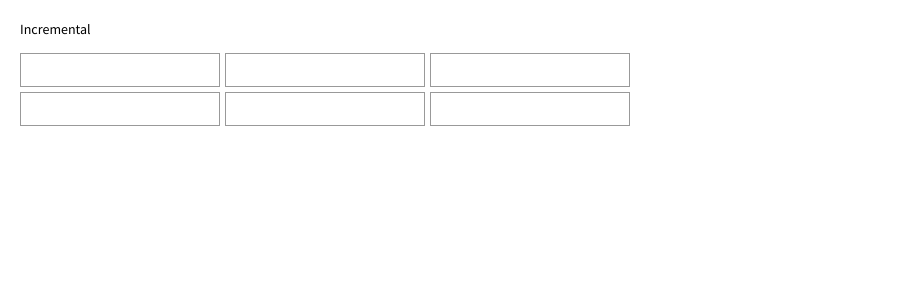
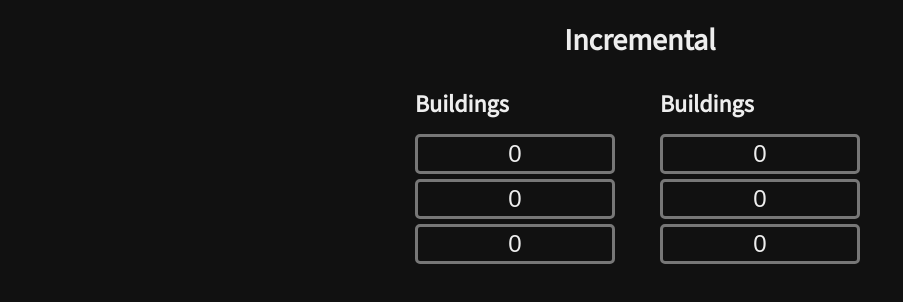
Before and after one commit to bexedmondson/incremental, a React app: page / in a window 1280 px wide. Shown: the whole page, without its empty margins (0-903 px from the left). Built offline with nearby package versions, Linux system fonts and the light colour scheme.

Commit message:
alignment and wrapping

```diff
--- a/public/index.html
+++ b/public/index.html
@@ -5,7 +5,7 @@
     <link rel="icon" href="%PUBLIC_URL%/favicon.ico" />
     <link href='https://fonts.googleapis.com/css?family=Source+Sans+Pro' rel='stylesheet' type='text/css'>
     <meta name="viewport" content="width=device-width, initial-scale=1" />
-    <meta name="theme-color" content="#000000" />
+    <meta name="theme-color" content="#ffffff" />
     <meta
       name="description"
       content="Web game created using create-react-app"
--- a/src/index.css
+++ b/src/index.css
@@ -1,30 +1,56 @@
 body {
   font: 14px "Source Sans Pro", sans-serif;
   margin: 20px;
+  background: #111;
+  color: #eee;
 }
 
-ol, ul {
-  padding-left: 30px;
+.game {
+  display: flex;
+  flex-direction: column;
+  align-items: center;
 }
 
-.board-row:after {
-  clear: both;
-  content: "";
-  display: table;
-}
-
-.status {
+.title {
+  font-weight: bold;
+  font-size: 30px;
   margin-bottom: 10px;
 }
 
-.square {
-  background: #fff;
-  border: 1px solid #999;
+.gameArea {
+  display: flex;
+  flex-flow: row wrap;
+  height: auto;
+  align-items: center;
+  justify-content: center;
+}
+
+.gameSection {
+  flex-direction: column;
+  margin: 20px;
+}
+
+.sectionTitle {
+  font-weight: bold;
+  font-size: 24px;
+  margin-bottom: 10px;
+}
+
+.itemList {
+  display: inline-flex;
+  flex-direction: column;
+  width: auto;
+}
+
+.building {
+  background: #111;
+  color: #eee;
+  border: 3px solid #777;
+  border-radius: 5px;
   float: left;
   font-size: 24px;
-  font-weight: bold;
   line-height: 34px;
-  height: 34px;
+  height: 40px;
   margin-right: 5px;
   margin-top: 5px;
   padding: 0;
@@ -32,17 +58,20 @@ ol, ul {
   width: 200px;
 }
 
-.square:focus {
+.building:hover {
+  background: #555;
+}
+
+.building:active {
+  background: #333;
+}
+
+.building:focus {
   outline: none;
 }
 
-.kbd-navigation .square:focus {
-  background: #ddd;
-}
-
-.game {
-  display: flex;
-  flex-direction: row;
+.kbd-navigation .building:focus {
+  background: #555;
 }
 
 .game-info {
--- a/src/index.js
+++ b/src/index.js
@@ -2,77 +2,70 @@ import React from 'react';
 import ReactDOM from 'react-dom/client';
 import './index.css';
 
-class Square extends React.Component {
-
-  #callback;
-
-  constructor(props) {
+class BuildingView extends React.Component {
+  constructor(props)
+  {
     super(props);
-
-    this.#callback = props.callback;
-
-    this.state = {
-      value: null
-    };
-  }
-
-  logClick() {
-    console.log('click');
+    this.state = {};
   }
 
   render() {
     return (
-      <button className="square" onClick={this.#callback}>
-        {this.props.value}
+      <div className="buildingInfo">
+      <button className="building" onClick={() => this.props.onClick()}>
+        {this.props.count}
       </button>
+      </div>
     );
   }
 }
 
-class Board extends React.Component {
+class BuildingListView extends React.Component {
 
-  #count = 0;
-  #increaseCount = () => {
-    this.increaseCount();
+  constructor(props)
+  {
+    super(props);
+    this.state = {
+      count: 0
+    };
   }
-
 
   increaseCount()
   {
-    this.#count ++;
+    var newCount = this.state.count + 1;
+    this.setState({count: newCount});
   }
 
-  renderSquare(i) {
-    return <Square count={this.count} callback={this.#increaseCount}/>;
+  renderBuilding() {
+    return <BuildingView count={this.state.count} onClick={() => this.increaseCount()}/>;
   }
 
   render() {
-    const status = 'Incremental';
+    const sectionTitle = 'Buildings';
 
     return (
-      <div>
-        <div className="status">{status}</div>
-        <div className="board-row">
-          {this.renderSquare(this.#count)}
-          {this.renderSquare(0)}
-          {this.renderSquare(0)}
-        </div>
-        <div className="board-row">
-          {this.renderSquare(0)}
-          {this.renderSquare(0)}
-          {this.renderSquare(0)}
+      <div className="gameSection">
+        <div className="sectionTitle">{sectionTitle}</div>
+        <div className="itemList">
+          {this.renderBuilding()}
+          {this.renderBuilding()}
+          {this.renderBuilding()}
         </div>
       </div>
     );
   }
 }
 
-class Game extends React.Component {
+class GameView extends React.Component {
   render() {
+    const title = 'Incremental';
+
     return (
       <div className="game">
-        <div className="game-board">
-          <Board />
+        <div className="title">{title}</div>
+        <div className="gameArea">
+          <BuildingListView />
+          <BuildingListView />
         </div>
         <div className="game-info">
           <div>{/* status */}</div>
@@ -86,4 +79,4 @@ class Game extends React.Component {
 // ========================================
 
 const root = ReactDOM.createRoot(document.getElementById("root"));
-root.render(<Game />);
+root.render(<GameView />);
```
